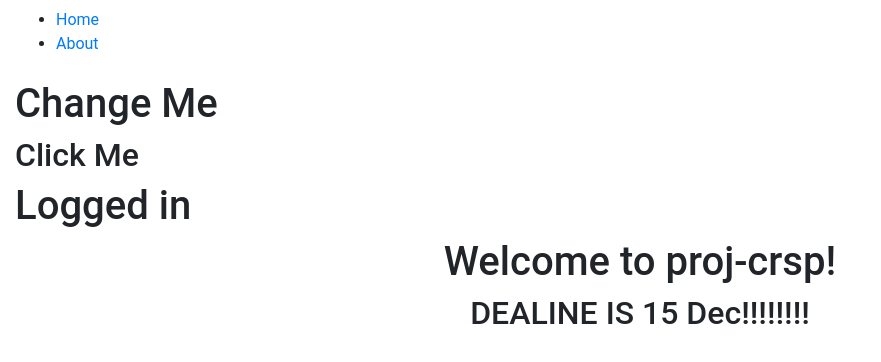
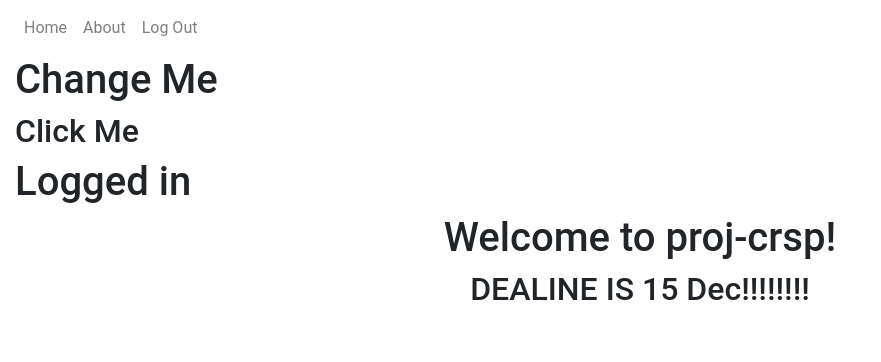
Before and after one commit to Oscarlchin/proj-crsp, an Angular app: page /home in a window 1280 px wide. Shown: the top 362 px of the page, without its empty margins (0-881 px from the left). Built offline with nearby package versions, Linux system fonts and the light colour scheme; sample sign-in values are in the browser's storage.

Commit message:
add log out

```diff
--- a/src/app/nav/nav.component.html
+++ b/src/app/nav/nav.component.html
@@ -1,6 +1,9 @@
-<nav class="navbar navbar-light">
-<ul>
-  <li><a routerLink='/'>Home</a></li>
-  <li><a routerLink='/about'>About</a></li>
-</ul>
+<nav class="navbar navbar-light navbar-expand-lg">
+  <div class="collapse navbar-collapse">
+  <ul class="navbar-nav">
+    <li class="nav-item"><a class="nav-link" routerLink='/'>Home</a></li>
+    <li class="nav-item"><a class="nav-link" routerLink='/about'>About</a></li>
+    <li class="nav-item"><a class="nav-link" routerLink='/login'>Log Out</a></li>
+  </ul>
+  </div>
 </nav>
```
